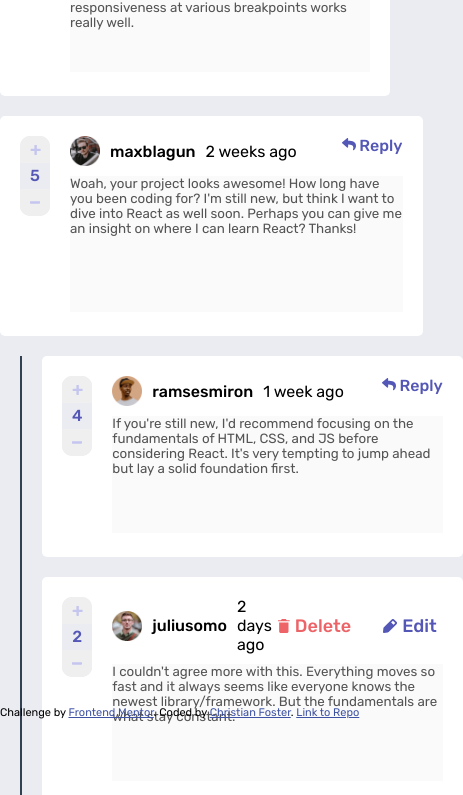
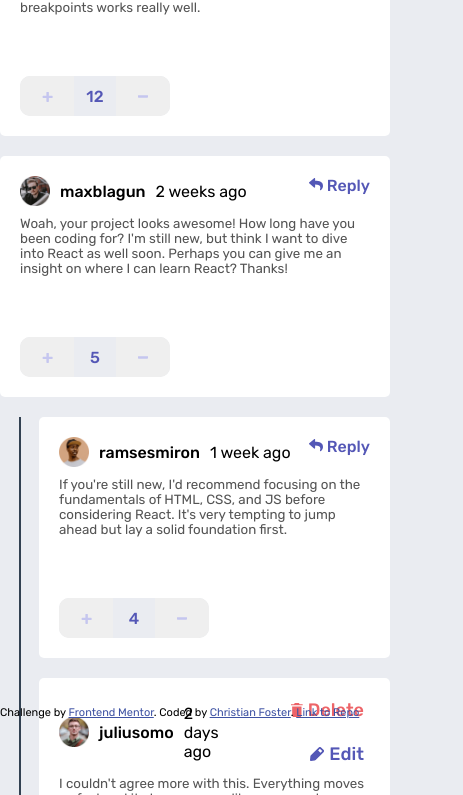
Before and after one commit to fosteeco/front-end-mentor-interactive-comments-section, a plain HTML site: page index.html in a window 390 px wide. Shown: the part 125-920 px from the top of the page, 463 px wide, since content can reach past the window. Drawn offline with Linux system fonts and the light colour scheme.

Commit message:
Added some mobile styles

```diff
--- a/style.css
+++ b/style.css
@@ -2,6 +2,10 @@
 
 * {
   box-sizing: border-box;
+}
+
+html {
+  width: 100vw;
 }
 
 :root {
@@ -53,14 +57,12 @@ main {
 .comments-container {
   display: flex;
   flex-direction: column;
-  width: 100%;
   gap: 20px;
 }
 
 .comment-container {
   display: grid;
   gap: 20px;
-  width: 100%;
 }
 
 .comment-main {
@@ -71,7 +73,6 @@ main {
 
 .comment-card {
   display: grid;
-  width: 100%;
   grid-template-columns: auto 1fr;
   grid-template-rows: 1fr;
   column-gap: 20px;
@@ -91,8 +92,7 @@ main {
 }
 
 .reply-comments-container {
-  display: flex;
-  flex-direction: column;
+  display: grid;
   gap: 20px;
 }
 
@@ -115,11 +115,6 @@ main {
   width: 2px;
   height: 100%;
   background-color: var(--darkBlue);
-}
-
-.replies-container .comment-card {
-  /* align-self: flex-end; */
-  /* justify-self: flex-end; */
 }
 
 .vote-container {
@@ -177,6 +172,7 @@ main {
   font-family: inherit;
   border: 1px solid var(--lightGray);
   padding: 10px;
+  background: transparent;
 }
 
 .comment-body textarea {
@@ -216,7 +212,9 @@ main {
 
 .user-modify-controls {
   display: flex;
+  flex-wrap: wrap;
   margin-left: auto;
+  justify-content: flex-end;
   gap: 20px;
 }
 
@@ -296,3 +294,26 @@ img.profile {
 .attribution a {
   color: hsl(228, 45%, 44%);
 }
+
+@media (max-width: 675px) {
+  .comment-card {
+    grid-template-columns: 1fr;
+  }
+
+  .comment-main {
+    grid-column: 1 / 3;
+  }
+
+  .update-btn {
+    grid-row: 2;
+  }
+
+  .vote-container {
+    grid-row: 2;
+    flex-direction: row;
+    width: 150px;
+    height: 40px;
+  }
+  .vote-container .btn {
+  }
+}
```
